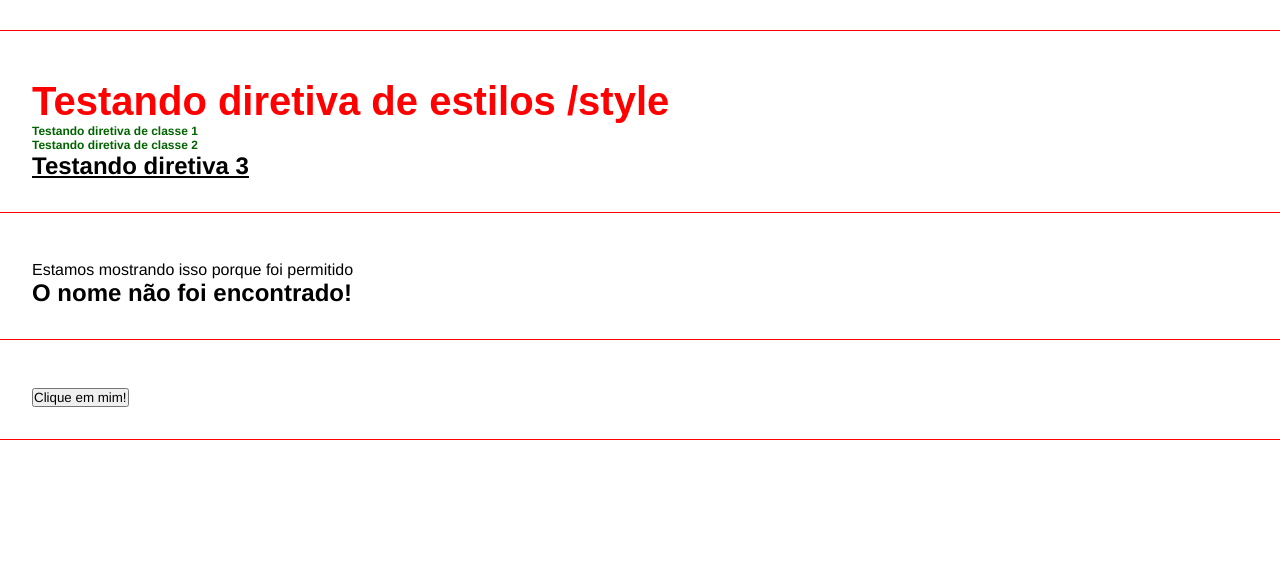
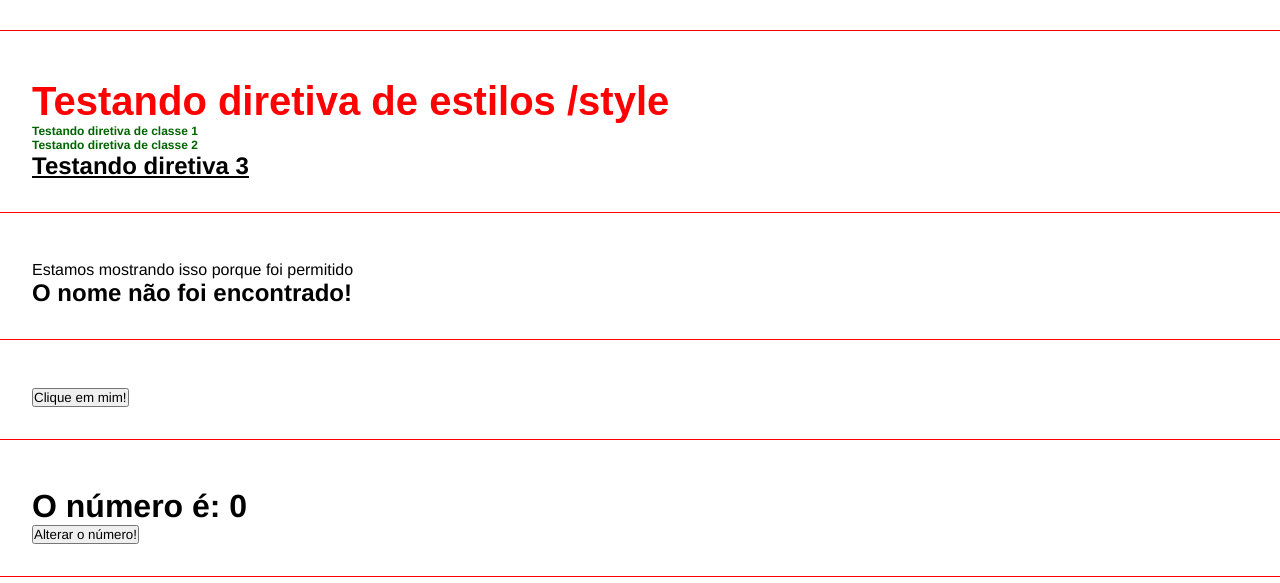
Before and after one commit to PBPaschoal/Angular, an Angular app in the folder Primeiro Projeto/curso-angular/: page / in a window 1280 px wide. Shown: the part 511-1094 px from the top of the page. Built offline with nearby package versions, Linux system fonts and the light colour scheme.

Commit message:
Emitindo eventos

```diff
--- a/Primeiro Projeto/curso-angular/src/app/app.component.html
+++ b/Primeiro Projeto/curso-angular/src/app/app.component.html
@@ -9,3 +9,4 @@
 <app-directives></app-directives>
 <app-if-render></app-if-render>
 <app-eventos></app-eventos>
+<app-emitter></app-emitter>
--- a/Primeiro Projeto/curso-angular/src/app/app.module.ts
+++ b/Primeiro Projeto/curso-angular/src/app/app.module.ts
@@ -8,6 +8,8 @@
 import { DirectivesComponent } from './components/directives/directives.component';
 import { IfRenderComponent } from './components/if-render/if-render.component';
 import { EventosComponent } from './components/eventos/eventos.component';
+import { EmitterComponent } from './components/emitter/emitter.component';
+import { ChangeNumberComponent } from './components/change-number/change-number.component';
 
 @NgModule({
   declarations: [
@@ -16,7 +18,9 @@
     ParentDataComponent,
     DirectivesComponent,
     IfRenderComponent,
-    EventosComponent
+    EventosComponent,
+    EmitterComponent,
+    ChangeNumberComponent
   ],
   imports: [
     BrowserModule,
--- /dev/null
+++ b/Primeiro Projeto/curso-angular/src/app/components/change-number/change-number.component.html
@@ -0,0 +1 @@
+<button (click)="handleClick()">Alterar o número!</button>
--- /dev/null
+++ b/Primeiro Projeto/curso-angular/src/app/components/change-number/change-number.component.ts
@@ -0,0 +1,14 @@
+import { Component, OnInit, Output, EventEmitter } from '@angular/core';
+
+@Component({
+  selector: 'app-change-number',
+  templateUrl: './change-number.component.html',
+  styleUrl: './change-number.component.css'
+})
+export class ChangeNumberComponent {
+  @Output() changeNumber: EventEmitter<any> = new EventEmitter()
+
+  handleClick() {
+    this.changeNumber.emit();
+  }
+}
--- /dev/null
+++ b/Primeiro Projeto/curso-angular/src/app/components/emitter/emitter.component.html
@@ -0,0 +1,4 @@
+<div class="class">
+    <h1>O número é: {{myNumber}}</h1>
+    <app-change-number (changeNumber)="onChangeNumber()"></app-change-number>
+</div>
--- /dev/null
+++ b/Primeiro Projeto/curso-angular/src/app/components/emitter/emitter.component.ts
@@ -0,0 +1,14 @@
+import { Component } from '@angular/core';
+
+@Component({
+  selector: 'app-emitter',
+  templateUrl: './emitter.component.html',
+  styleUrl: './emitter.component.css'
+})
+export class EmitterComponent {
+  myNumber: number = 0;
+
+  onChangeNumber() {
+    this.myNumber = Math.floor(Math.random() * 10);
+  }
+}
```
Also changed, not shown: Primeiro Projeto/curso-angular/src/app/components/change-number/change-number.component.css (added), Primeiro Projeto/curso-angular/src/app/components/emitter/emitter.component.css (added), 2 other files (tests, documents, lock files or other folders).
